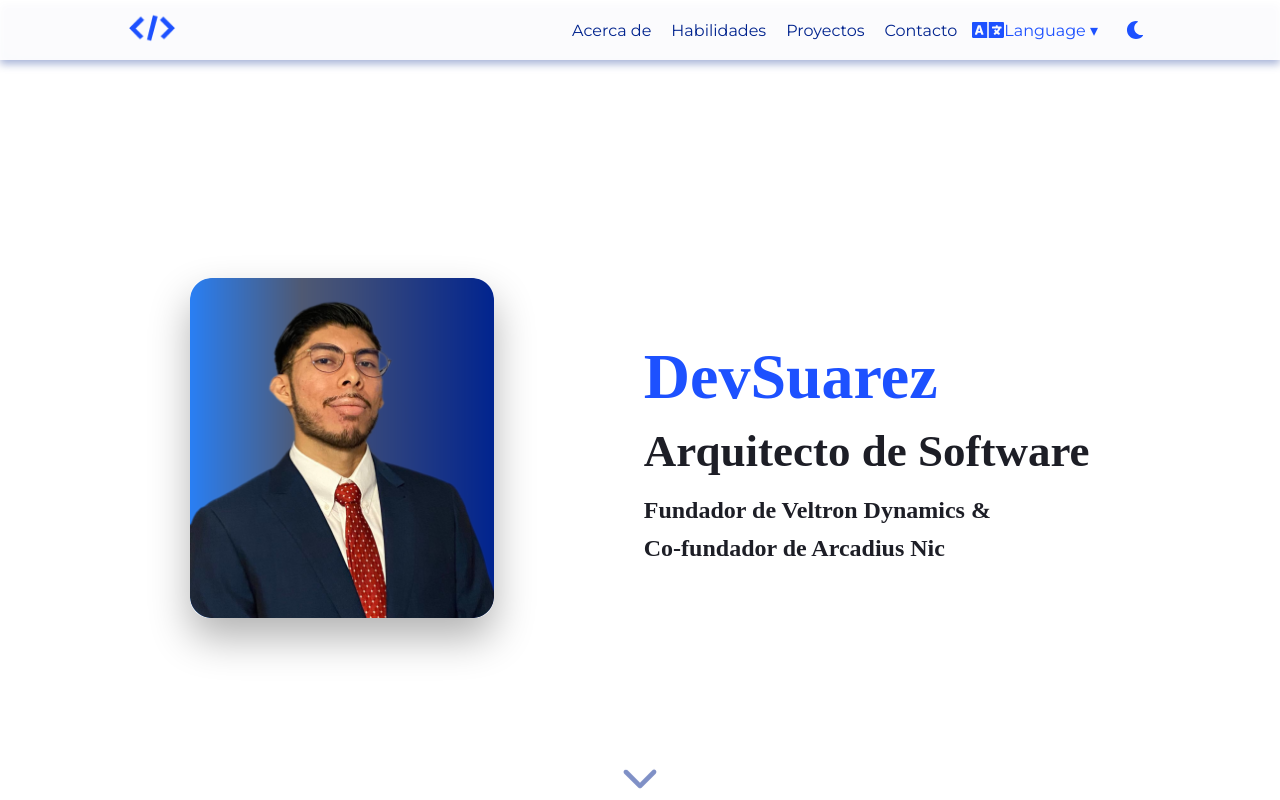
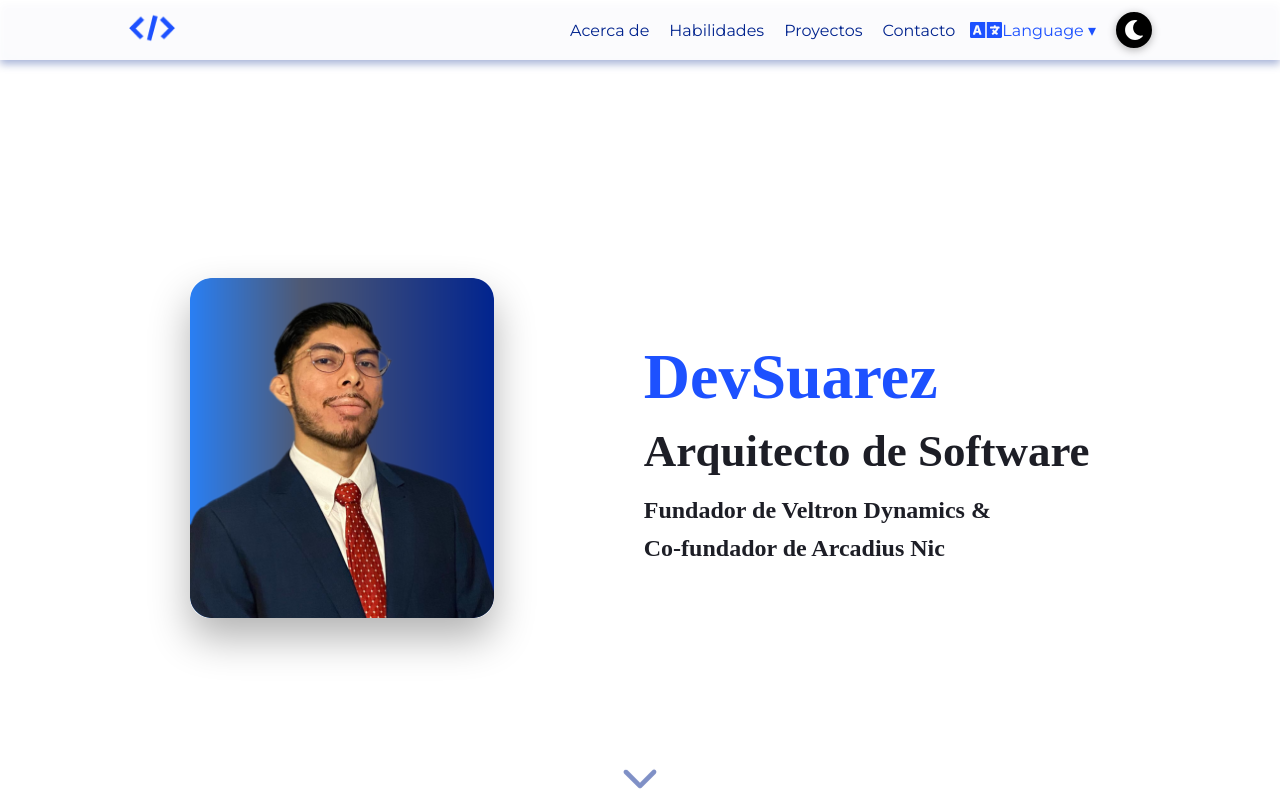
Before and after one commit to DevEscanor/PortafolioDevSam, a React (Create React App) app: page / in a window 1280 px wide. Shown: the top 800 px of the page. Built offline with nearby package versions, Linux system fonts and the light colour scheme.

Commit message:
Ajustes en el boton del dark mode

```diff
--- a/src/website/components/navbar/themeToggle.css
+++ b/src/website/components/navbar/themeToggle.css
@@ -1,43 +1,53 @@
 .theme-toggle-btn {
-  background: transparent;
-  border: none;
+  background: #000000;
+  border: 2px solid #000000;
   cursor: pointer;
-  padding: 8px;
+  padding: 6px;
   border-radius: 50%;
   display: flex;
   align-items: center;
   justify-content: center;
   transition: all 0.3s ease;
   margin-left: 15px;
-  color: var(--azul);
+  color: var(--blanco);
+  box-shadow: 0 2px 8px rgba(0, 0, 0, 0.3);
 }
 
 .theme-toggle-btn:hover {
-  background: rgba(29, 81, 255, 0.1);
+  background: #333333;
+  border-color: #333333;
   transform: scale(1.1);
+  box-shadow: 0 4px 12px rgba(0, 0, 0, 0.5);
 }
 
 .theme-icon {
-  font-size: 18px;
+  font-size: 20px;
   transition: all 0.3s ease;
 }
 
 /* Dark mode styles */
 [data-theme="dark"] .theme-toggle-btn {
-  color: var(--blanco);
+  background: var(--blanco);
+  border-color: var(--blanco);
+  color: var(--azul-obscuro);
+  box-shadow: 0 2px 8px rgba(255, 255, 255, 0.3);
 }
 
 [data-theme="dark"] .theme-toggle-btn:hover {
-  background: rgba(255, 255, 255, 0.1);
+  background: var(--azul);
+  border-color: var(--azul);
+  color: var(--blanco);
+  box-shadow: 0 4px 12px rgba(255, 255, 255, 0.5);
 }
 
 /* Responsive */
 @media (max-width: 990px) {
   .theme-toggle-btn {
-    margin-left: 10px;
+    margin-left: 15px;
+    padding: 4px;
   }
 
   .theme-icon {
-    font-size: 16px;
+    font-size: 18px;
   }
 }
```
